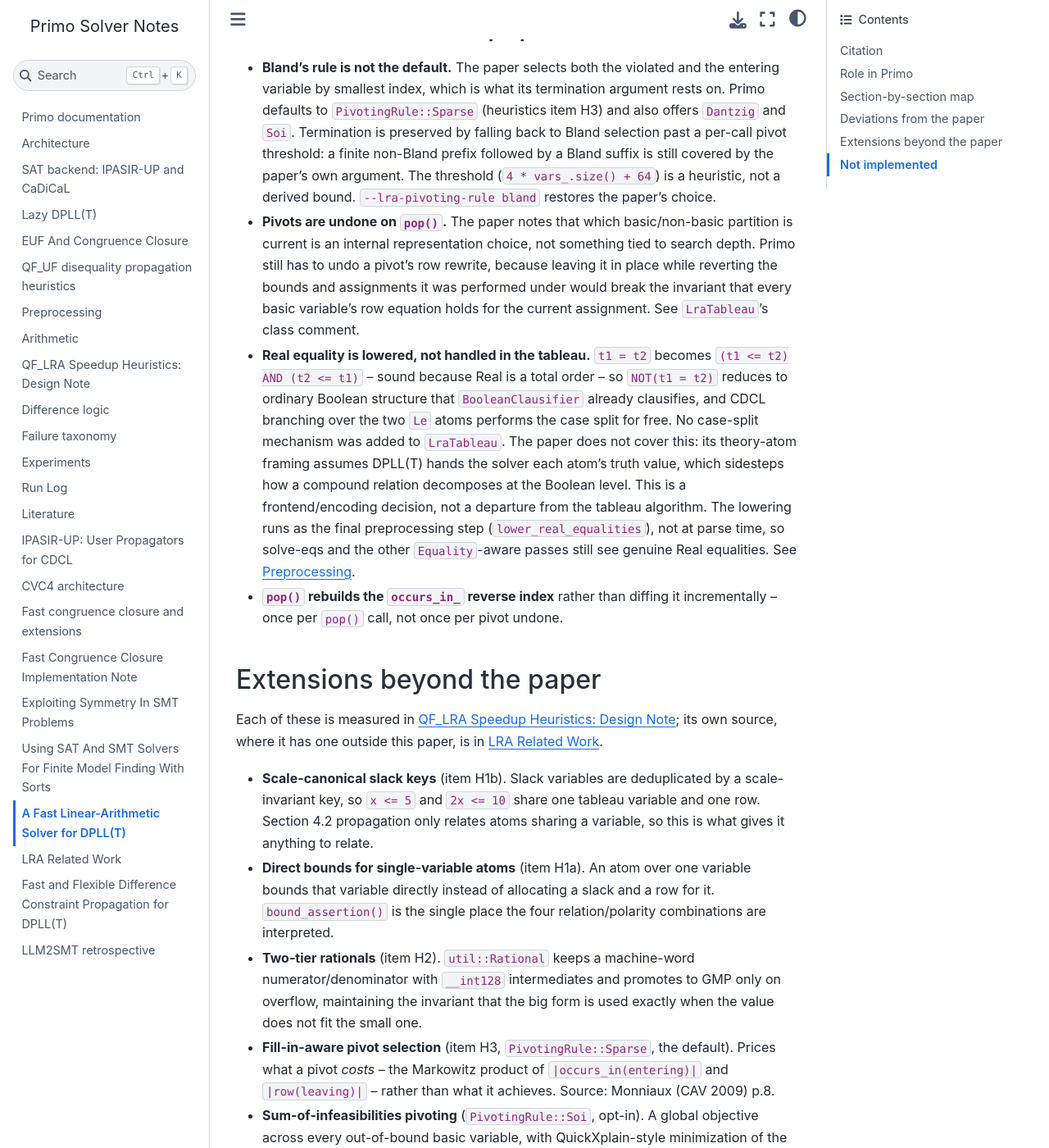
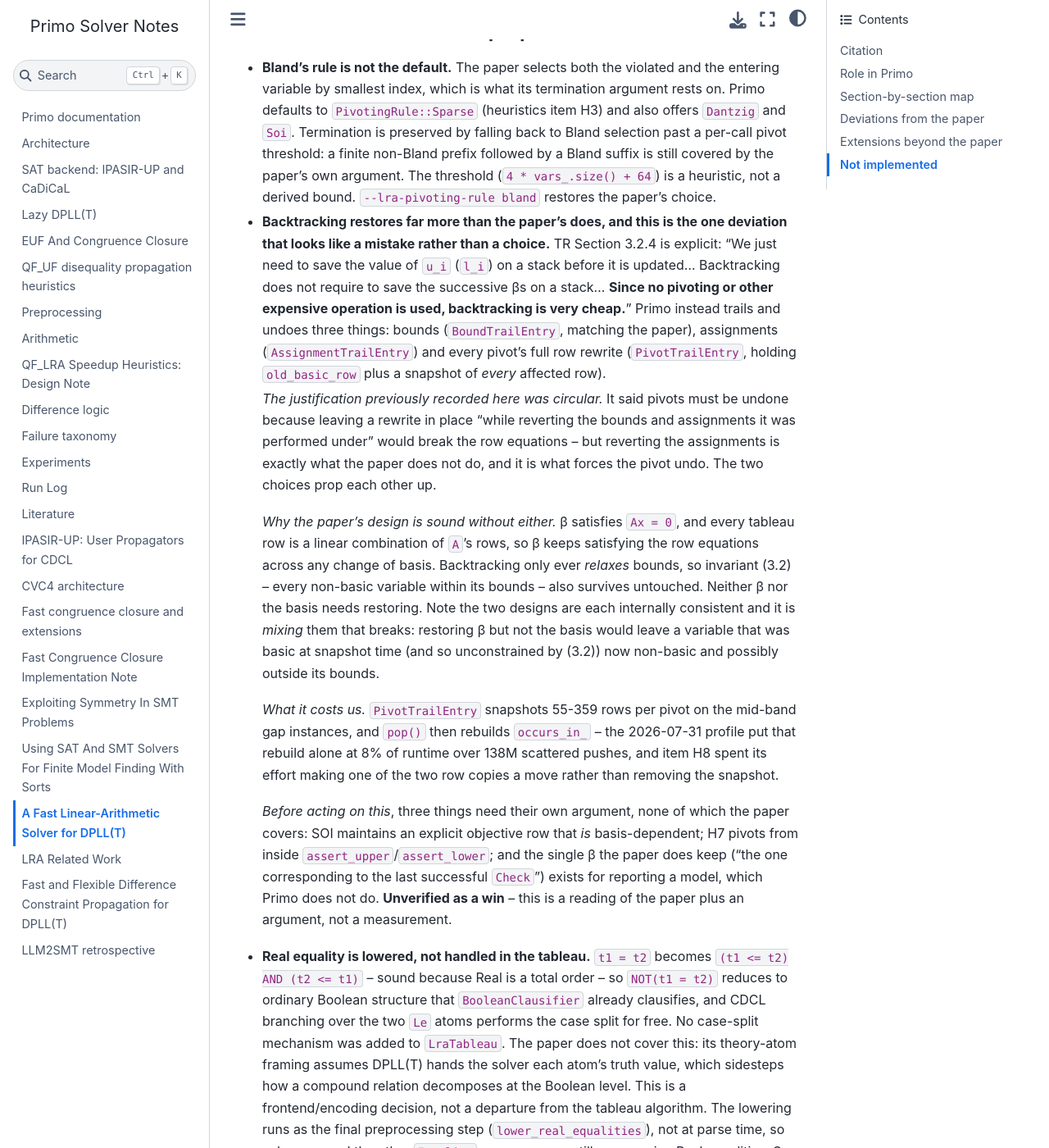
Before and after one commit to primo-solver/primo, a Jupyter Book: the page built from docs/papers/fast-linear-arithmetic-dpllt.md, in a window 1280 px wide and 1400 px high, scrolled down 3719 px. Shown: the whole window at 82% size. Built offline with Jupyter Book 1.0.4 settings and Sphinx 7.4.7 and the Sphinx Book theme 1.1.4, drawn with Linux system fonts in a browser that asks for light colours; some of the changed text lies outside the part shown.

Commit message:
Re-read the paper line by line: backtracking is the real divergence
Checked the TR's algorithmic sections against the code. Most of it is
followed exactly:

  Fig 3.3 AssertUpper/AssertLower  line-for-line, all five steps
  Fig 3.1 update()                 same beta adjustment over dependents
  Fig 3.2 Check()                  same structure and entering-side sign
                                   conditions
  Sec 3.2.2 explanations           build_conflict produces exactly Gamma,
                                   including its minimality
  Sec 3.3 delta-rationals          same lexicographic order, same strict
                                   to non-strict conversion

The one deviation that looks like a mistake rather than a choice is
backtracking. TR 3.2.4 says to save only the bounds, and that "since no
pivoting or other expensive operation is used, backtracking is very
cheap". We trail and undo bounds, assignments AND every pivot's full row
rewrite.

The justification previously recorded here was circular: it argued
pivots must be undone because we revert the assignments they were
performed under -- but reverting assignments is exactly what the paper
does not do, and is what forces the pivot undo.

The paper's design is sound without either: beta satisfies Ax = 0 and
every row is a linear combination of A's rows, so beta survives any
change of basis, and backtracking only relaxes bounds so invariant (3.2)
survives too. The two designs are each internally consistent; mixing
them is what breaks.

It costs us: PivotTrailEntry snapshots 55-359 rows per pivot on the
mid-band instances, and pop()'s occurs_in_ rebuild is 8% of runtime.
H8 spent its effort making one of the two row copies a move rather than
removing the snapshot.

Recorded as unverified -- SOI's explicit objective row is
basis-dependent, H7 pivots from inside assert_*, and the single beta the
paper keeps is for model reporting we do not do. Also marked model
extraction (TR 3.3's delta_0) as a specified capability we lack.

Co-Authored-By: Claude Opus 5 <noreply@anthropic.com>

```diff
--- a/docs/papers/fast-linear-arithmetic-dpllt.md
+++ b/docs/papers/fast-linear-arithmetic-dpllt.md
@@ -109,13 +109,47 @@ before it, so Section 4.2 propagation is unaffected. See
   non-Bland prefix followed by a Bland suffix is still covered by the paper's
   own argument. The threshold (`4 * vars_.size() + 64`) is a heuristic, not a
   derived bound. `--lra-pivoting-rule bland` restores the paper's choice.
-- **Pivots are undone on `pop()`.** The paper notes that which basic/non-basic
-  partition is current is an internal representation choice, not something
-  tied to search depth. Primo still has to undo a pivot's row rewrite,
-  because leaving it in place while reverting the bounds and assignments it
-  was performed under would break the invariant that every basic variable's
-  row equation holds for the current assignment. See `LraTableau`'s class
-  comment.
+- **Backtracking restores far more than the paper's does, and this is the
+  one deviation that looks like a mistake rather than a choice.** TR Section
+  3.2.4 is explicit: "We just need to save the value of `u_i` (`l_i`) on a
+  stack before it is updated... Backtracking does not require to save the
+  successive βs on a stack... **Since no pivoting or other expensive
+  operation is used, backtracking is very cheap.**" Primo instead trails and
+  undoes three things: bounds (`BoundTrailEntry`, matching the paper),
+  assignments (`AssignmentTrailEntry`) and every pivot's full row rewrite
+  (`PivotTrailEntry`, holding `old_basic_row` plus a snapshot of *every*
+  affected row).
+
+  *The justification previously recorded here was circular.* It said pivots
+  must be undone because leaving a rewrite in place "while reverting the
+  bounds and assignments it was performed under" would break the row
+  equations -- but reverting the assignments is exactly what the paper does
+  not do, and it is what forces the pivot undo. The two choices prop each
+  other up.
+
+  *Why the paper's design is sound without either.* β satisfies `Ax = 0`,
+  and every tableau row is a linear combination of `A`'s rows, so β keeps
+  satisfying the row equations across any change of basis. Backtracking only
+  ever *relaxes* bounds, so invariant (3.2) -- every non-basic variable
+  within its bounds -- also survives untouched. Neither β nor the basis
+  needs restoring. Note the two designs are each internally consistent and
+  it is *mixing* them that breaks: restoring β but not the basis would leave
+  a variable that was basic at snapshot time (and so unconstrained by (3.2))
+  now non-basic and possibly outside its bounds.
+
+  *What it costs us.* `PivotTrailEntry` snapshots 55-359 rows per pivot on
+  the mid-band gap instances, and `pop()` then rebuilds `occurs_in_` -- the
+  2026-07-31 profile put that rebuild alone at 8% of runtime over 138M
+  scattered pushes, and item H8 spent its effort making one of the two row
+  copies a move rather than removing the snapshot.
+
+  *Before acting on this*, three things need their own argument, none of
+  which the paper covers: SOI maintains an explicit objective row that *is*
+  basis-dependent; H7 pivots from inside `assert_upper`/`assert_lower`; and
+  the single β the paper does keep ("the one corresponding to the last
+  successful `Check`") exists for reporting a model, which Primo does not do.
+  **Unverified as a win** -- this is a reading of the paper plus an argument,
+  not a measurement.
 - **Real equality is lowered, not handled in the tableau.** `t1 = t2` becomes
   `(t1 <= t2) AND (t2 <= t1)` -- sound because Real is a total order -- so
   `NOT(t1 = t2)` reduces to ordinary Boolean structure that
@@ -129,7 +163,18 @@ before it, so Section 4.2 propagation is unaffected. See
   not at parse time, so solve-eqs and the other `Equality`-aware passes still
   see genuine Real equalities. See [](../preprocessing.md).
 - **`pop()` rebuilds the `occurs_in_` reverse index** rather than diffing it
-  incrementally -- once per `pop()` call, not once per pivot undone.
+  incrementally -- once per `pop()` call, not once per pivot undone. An
+  incremental version was built and measured on 2026-07-31 and is *slower*
+  (1.4-1.8x); see [](../qf-lra-heuristics.md) section 6.2b. Note this index
+  exists only to serve the explicit tableau, so it would disappear entirely
+  under the paper's backtracking scheme above.
+- **No model extraction.** TR Section 3.3's second half converts a satisfying
+  β' over the delta-rationals into a concrete rational assignment, by
+  computing `delta_0 = min{(d_i - c_i)/(k_i - h_i) | c_i < d_i, k_i > h_i}`
+  and evaluating each variable at it. Primo implements none of this and
+  handles neither `get-model` nor `get-value`, so it answers sat/unsat
+  without ever producing the witness. Not a deviation in the algorithm, but
+  a missing capability that this paper does specify.
 
 ## Extensions beyond the paper
 
```
